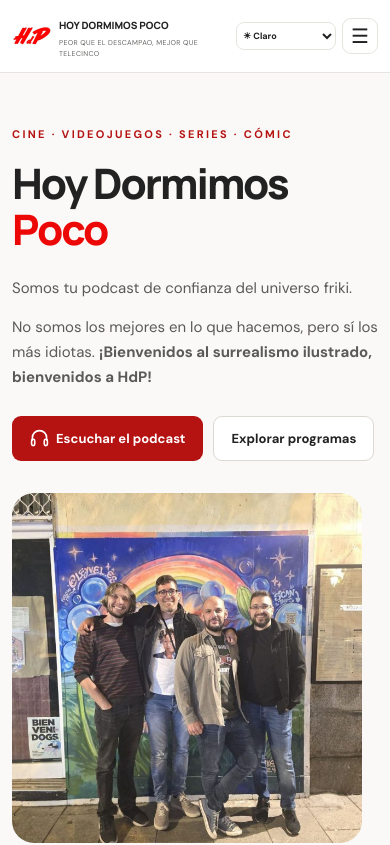
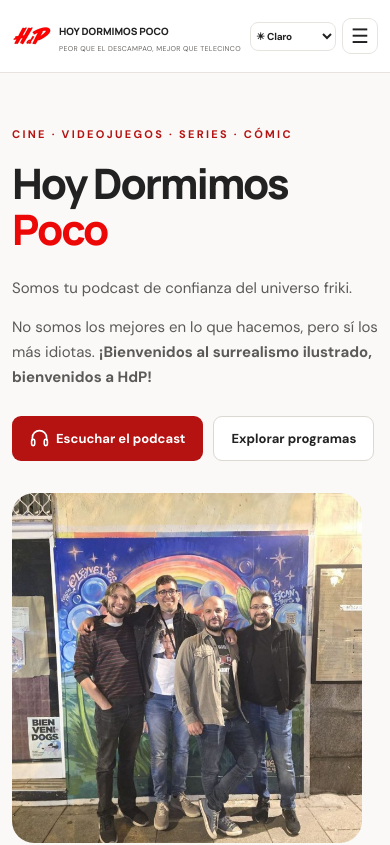
Before and after one commit to hoydormimospoco/hdp_web, a plain HTML site: page index.html in a window 390 px wide. Shown: the top 845 px of the page. Drawn offline with Linux system fonts and the light colour scheme.

Commit message:
Cambios movil

```diff
--- a/index.html
+++ b/index.html
@@ -155,6 +155,14 @@ html[data-theme="dark"] header{background:#1c1e23}
 html[data-theme="dark"] .nav a{background:transparent;color:var(--ink)}
 html[data-theme="dark"] .nav a:hover{background:transparent;color:var(--red-dark)}
 @media(max-width:1050px){html[data-theme="dark"] .nav{background:#1c1e23}}
+/* Ajuste exclusivo móvil: selector compacto sin ancho mínimo nativo. */
+@media (max-width:580px){
+  .header-actions{flex:0 0 86px;min-width:0;margin-left:auto}
+  #theme-mode{display:block;box-sizing:border-box;width:86px;min-width:0;max-width:86px;flex:0 0 86px;padding:6px 1px;font-size:10px;letter-spacing:-.2px}
+  .brand{flex:1 1 auto;min-width:0}
+  .brand span{min-width:0}
+  .menu-toggle{flex-shrink:0}
+}
 </style></head><body>
 <header><div id="very-dark-note" class="very-dark-banner" hidden>El 29N, vota con cabeza. Te juegas tu futuro.</div><div class="wrap top"><a class="brand" href="#inicio"><img alt="Logo de Hoy Dormimos Poco" src="assets/logo-hdp.jpg"/><span><b>HOY DORMIMOS POCO</b><small id="brand-tagline">PEOR QUE EL DESCAMPAO, MEJOR QUE TELECINCO</small></span></a><div class="header-actions"><label class="theme-label" for="theme-mode">Modo</label><select id="theme-mode" class="theme-mode" aria-label="Modo de visualización"><option value="light">☀ Claro</option><option value="dark">☾ Oscuro</option><option value="very-dark">☠ MUY OSCURO</option></select></div><button class="menu-toggle" type="button" id="menu-toggle" aria-controls="site-nav" aria-expanded="false" aria-label="Abrir menú">☰</button><nav class="nav" id="site-nav" aria-label="Navegación principal"><a href="#inicio">Inicio</a><a href="#programas">Archivo de programas</a><a href="#escuchar">Dónde escucharnos</a><a href="#mas-alla">Más allá de HdP</a><a href="#contacto">Contacto</a></nav></div></header>
 <main class="wrap" id="inicio"><section class="hero"><div><div class="eyebrow">CINE · VIDEOJUEGOS · SERIES · CÓMIC</div><h1>Hoy Dormimos <em>Poco</em></h1><p>Somos tu podcast de confianza del universo friki.</p><p>No somos los mejores en lo que hacemos, pero sí los más idiotas. <strong>¡Bienvenidos al surrealismo ilustrado, bienvenidos a HdP!</strong></p><div class="actions"><a class="btn" href="#escuchar"><svg class="headphones-icon" viewBox="0 0 24 24" width="19" height="19" fill="none" stroke="currentColor" stroke-width="2" stroke-linecap="round" stroke-linejoin="round" aria-hidden="true"><path d="M3 14v-3a9 9 0 0 1 18 0v3"/><rect x="2" y="13" width="4" height="8" rx="2"/><rect x="18" y="13" width="4" height="8" rx="2"/></svg>Escuchar el podcast</a><a class="btn secondary" href="#programas">Explorar programas</a></div></div><div class="hero-art hero-art-qr"><img alt="Fotografía original del equipo de Hoy Dormimos Poco" src="assets/foto-original-hdp.jpg"/></div></section>
```
